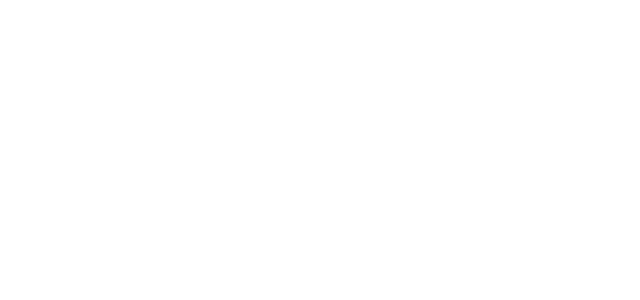
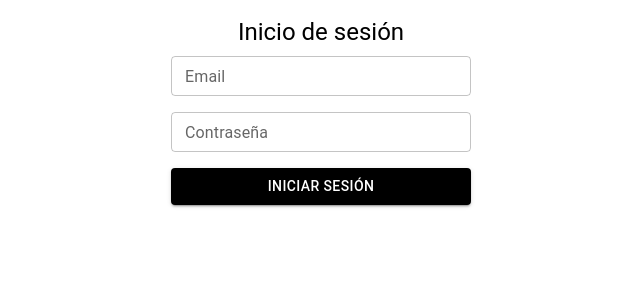
Before and after one commit to javisin/la-cupula-app, a React (Create React App) app in the folder web-app/: page /login in a window 1280 px wide. Before the commit this address had no page. Shown: the top 300 px of the page, without its empty margins (319-959 px from the left). Built offline with nearby package versions, Linux system fonts and the light colour scheme.

Commit message:
feat: add login page

```diff
--- a/web-app/package.json
+++ b/web-app/package.json
@@ -6,6 +6,7 @@
     "@emotion/react": "^11.11.1",
     "@emotion/styled": "^11.11.0",
     "@mui/material": "^5.14.1",
+    "@tanstack/react-query": "^4.32.0",
     "@testing-library/jest-dom": "^5.17.0",
     "@testing-library/react": "^13.4.0",
     "@testing-library/user-event": "^13.5.0",
@@ -44,5 +45,8 @@
       "last 1 firefox version",
       "last 1 safari version"
     ]
+  },
+  "devDependencies": {
+    "@tanstack/eslint-plugin-query": "^4.29.25"
   }
 }
--- a/web-app/src/App.tsx
+++ b/web-app/src/App.tsx
@@ -4,6 +4,8 @@
 import SignUp from './pages/sign-up/SignUp';
 import { createTheme, ThemeProvider } from '@mui/material';
 import axios from 'axios';
+import { QueryClient, QueryClientProvider } from '@tanstack/react-query';
+import Login from './pages/login/Login';
 
 const customTheme = createTheme({
   palette: {
@@ -17,14 +19,19 @@
   axios.defaults.baseURL = 'http://localhost:3001';
 }
 
+const queryClient = new QueryClient();
+
 function App() {
   return (
     <ThemeProvider theme={customTheme}>
-      <BrowserRouter>
-        <Routes>
-          <Route path="/sign-up" element={<SignUp />} />
-        </Routes>
-      </BrowserRouter>
+      <QueryClientProvider client={queryClient}>
+        <BrowserRouter>
+          <Routes>
+            <Route path="/sign-up" element={<SignUp />} />
+            <Route path="/login" element={<Login />} />
+          </Routes>
+        </BrowserRouter>
+      </QueryClientProvider>
     </ThemeProvider>
   );
 }
--- /dev/null
+++ b/web-app/src/hooks/api/auth.ts
@@ -0,0 +1,38 @@
+import { useMutation } from '@tanstack/react-query';
+import axios from 'axios';
+
+interface SignUpBody {
+  firstName: string;
+  lastName: string;
+  belt: string;
+  stripes: string;
+  email: string;
+  password: string;
+  startDate: string;
+  image: File;
+}
+export function useSignUp() {
+  return useMutation(async (userData: SignUpBody) => {
+    const formData = new FormData();
+    formData.append('firstName', userData.firstName);
+    formData.append('lastName', userData.lastName);
+    formData.append('belt', userData.belt);
+    formData.append('stripes', userData.stripes);
+    formData.append('email', userData.email);
+    formData.append('password', userData.password);
+    formData.append('startDate', userData.startDate);
+    formData.append('image', userData.image);
+
+    return axios.post('/api/auth/sign-up', formData);
+  });
+}
+
+interface LoginBody {
+  email: string;
+  password: string;
+}
+export function useLogin() {
+  return useMutation(async (credentials: LoginBody) => {
+    return axios.post('/api/auth/login', credentials);
+  });
+}
--- /dev/null
+++ b/web-app/src/pages/login/Login.tsx
@@ -0,0 +1,82 @@
+import React, { ChangeEvent, useState } from 'react';
+import TextField from '@mui/material/TextField';
+import Button from '@mui/material/Button';
+import Stack from '@mui/material/Stack';
+import { Box, CircularProgress, Typography } from '@mui/material';
+import { useLogin } from '../../hooks/api/auth';
+import { log } from 'util';
+
+const Form = () => {
+  const [formFields, setFormFields] = useState({
+    email: '',
+    password: '',
+  });
+  const loginMutation = useLogin();
+
+  const handleFieldChange = (event: ChangeEvent<HTMLInputElement>) => {
+    const { name, value } = event.target;
+    setFormFields((prevData) => ({
+      ...prevData,
+      [name]: value,
+    }));
+  };
+
+  const handleSubmit = async (event: React.FormEvent) => {
+    event.preventDefault();
+
+    loginMutation.mutate(formFields, {
+      onSuccess: () => {
+        console.log('success');
+      },
+      onError: () => {
+        console.log('error');
+      },
+    });
+  };
+
+  return (
+    <Box maxWidth={300} mx="auto" my={2}>
+      <Typography variant="h5" align="center" gutterBottom>
+        Inicio de sesión
+      </Typography>
+      <form onSubmit={handleSubmit}>
+        <Stack spacing={2}>
+          <TextField
+            name="email"
+            size="small"
+            label="Email"
+            variant="outlined"
+            fullWidth
+            value={formFields.email}
+            onChange={handleFieldChange}
+            // helperText={true ? 'First name is required' : ''}
+          />
+          <TextField
+            name="password"
+            size="small"
+            label="Contraseña"
+            variant="outlined"
+            fullWidth
+            value={formFields.password}
+            onChange={handleFieldChange}
+          />
+          <Button
+            disabled={loginMutation.isLoading}
+            type="submit"
+            variant="contained"
+            color="primary"
+          >
+            {loginMutation.isLoading ? <CircularProgress size={24} /> : 'Iniciar sesión'}
+          </Button>
+          {loginMutation.isError && (
+            <Typography variant="body1" color="error" align="center" sx={{ marginBottom: 2 }}>
+              Credenciales inválidas. Por favor, inténtelo de nuevo.
+            </Typography>
+          )}
+        </Stack>
+      </form>
+    </Box>
+  );
+};
+
+export default Form;
--- a/web-app/src/pages/sign-up/SignUp.tsx
+++ b/web-app/src/pages/sign-up/SignUp.tsx
@@ -2,8 +2,17 @@
 import TextField from '@mui/material/TextField';
 import Button from '@mui/material/Button';
 import Stack from '@mui/material/Stack';
-import { Box, FormControl, InputLabel, MenuItem, Select, Typography } from '@mui/material';
-import axios from 'axios';
+import {
+  Box,
+  CircularProgress,
+  FormControl,
+  InputLabel,
+  MenuItem,
+  Select,
+  Typography,
+} from '@mui/material';
+import { useSignUp } from '../../hooks/api/auth';
+import { useNavigate } from 'react-router-dom';
 
 const Form = () => {
   const [formFields, setFormFields] = useState({
@@ -16,6 +25,8 @@
     startDate: '',
   });
   const [selectedFile, setSelectedFile] = useState<File | null>(null);
+  const signUpMutation = useSignUp();
+  const navigate = useNavigate();
 
   const handleFileChange = (event: ChangeEvent<HTMLInputElement>) => {
     setSelectedFile(event.target.files?.[0] ?? null);
@@ -27,21 +38,17 @@
   const handleSubmit = async (event: React.FormEvent) => {
     event.preventDefault();
 
-    try {
-      const formData = new FormData();
-      formData.append('firstName', formFields.firstName);
-      formData.append('lastName', formFields.lastName);
-      formData.append('belt', formFields.belt);
-      formData.append('stripes', formFields.stripes);
-      formData.append('email', formFields.email);
-      formData.append('password', formFields.password);
-      formData.append('startDate', formFields.startDate);
-      formData.append('image', selectedFile || '');
-
-      await axios.post('/api/auth/sign-up', formData);
-    } catch (error) {
-      console.error('Error submitting the form:', error);
-    }
+    signUpMutation.mutate(
+      { ...formFields, image: selectedFile! },
+      {
+        onSuccess: () => {
+          navigate('/login');
+        },
+        onError: () => {
+          console.log('error');
+        },
+      },
+    );
   };
 
   const handleFieldChange = (event: ChangeEvent<HTMLInputElement>) => {
@@ -169,8 +176,13 @@
           </label>
           {selectedFile && <Typography>{selectedFile.name}</Typography>}
 
-          <Button disabled={!isFormValid} type="submit" variant="contained" color="primary">
-            Registrarse
+          <Button
+            disabled={!isFormValid || signUpMutation.isLoading}
+            type="submit"
+            variant="contained"
+            color="primary"
+          >
+            {signUpMutation.isLoading ? <CircularProgress size={24} /> : 'Registrarse'}
           </Button>
         </Stack>
       </form>
```
Also changed, not shown: 1 other file (tests, documents, lock files or other folders).
